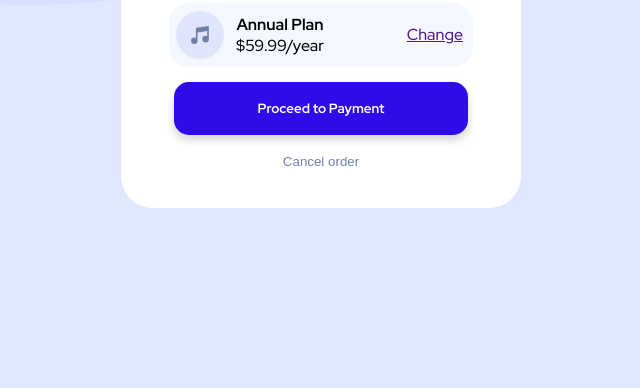
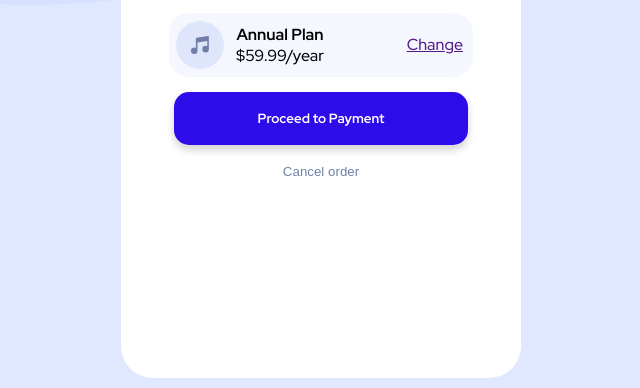
Before and after one commit to nervelessbuster/Order-summary, a plain HTML site: page index.html in a window 1280 px wide. Shown: the part 432-820 px from the top of the page, without its empty margins (319-959 px from the left). Drawn offline with Linux system fonts and the light colour scheme.

Commit message:
Update order.css

```diff
--- a/order.css
+++ b/order.css
@@ -8,6 +8,11 @@ body{
     font-family: 'Red Hat Display', sans-serif;
 
 }
+
+section{
+    padding: 10px;
+}
+
 
 .container{
     width: 25em;
@@ -109,6 +114,7 @@ body{
 
     .container{
         width: 18em;
+        height: 90vh;
         margin: 0 auto;
         background-color: white;
         text-align: center;
@@ -150,7 +156,7 @@ body{
 
     .container{
         width: 25em;
-        height: 70vh;
+        height: 90vh;
         margin: 0 auto;
         background-color: white;
         text-align: center;
```
